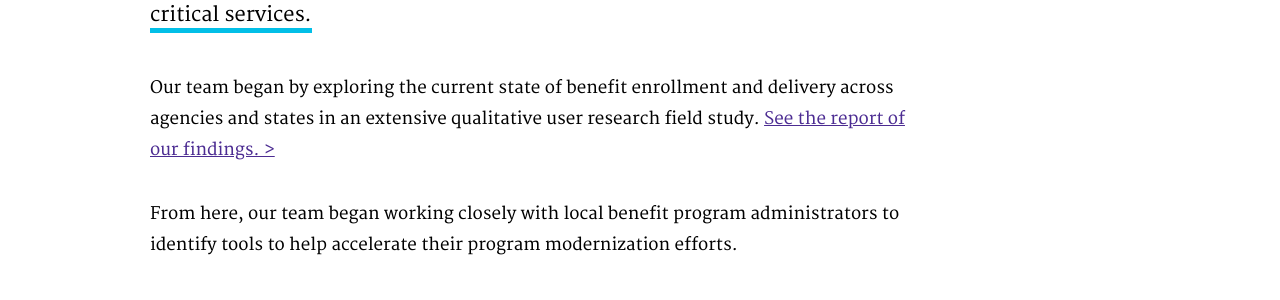
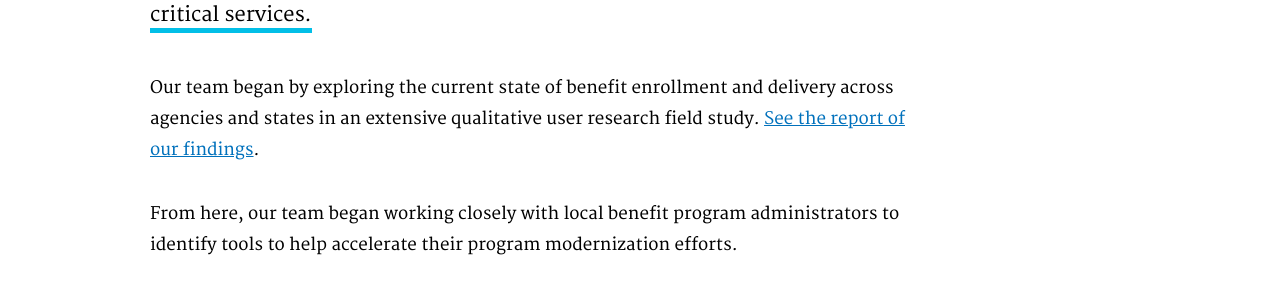
Before and after one commit to usds/benefits-enrollment-prototype, a Jekyll site: the page built from index.html, in a window 1280 px wide and 900 px high, scrolled down 782 px. Shown: the part 152-452 px from the top of the window. Built offline with Jekyll 4.4.1, drawn with Linux system fonts in a browser that asks for light colours; some of the changed lines change nothing that is shown.

Commit message:
add the file

```diff
--- a/index.html
+++ b/index.html
@@ -21,7 +21,7 @@
 
 		<p class="usa-font-lead">Building on the work of Medicaid modernization, the <a href="https://www.cms.gov/">Centers for Medicaid and Medicare</a> and the <a href="https://www.usds.gov/">U.S. Digital Service</a> have been working to use the tools of technology and design to <strong>improve how benefit applicants get access to critical services.</strong></p>
 
-		<p>Our team began by exploring the current state of benefit enrollment and delivery across agencies and states in an extensive qualitative user research field study. <a href="">See the report of our findings. ></a> </p>
+		<p>Our team began by exploring the current state of benefit enrollment and delivery across agencies and states in an extensive qualitative user research field study. <a href="{{ base }}/assets/discovery-findings-mapping-enrollment-Nov2016.pptx">See the report of our findings</a>.</p>
 
 		<p>From here, our team began working closely with local benefit program administrators to identify tools to help accelerate their program modernization efforts. </p>
 	</div>
```
Also changed, not shown: README.md, 1 other file.
